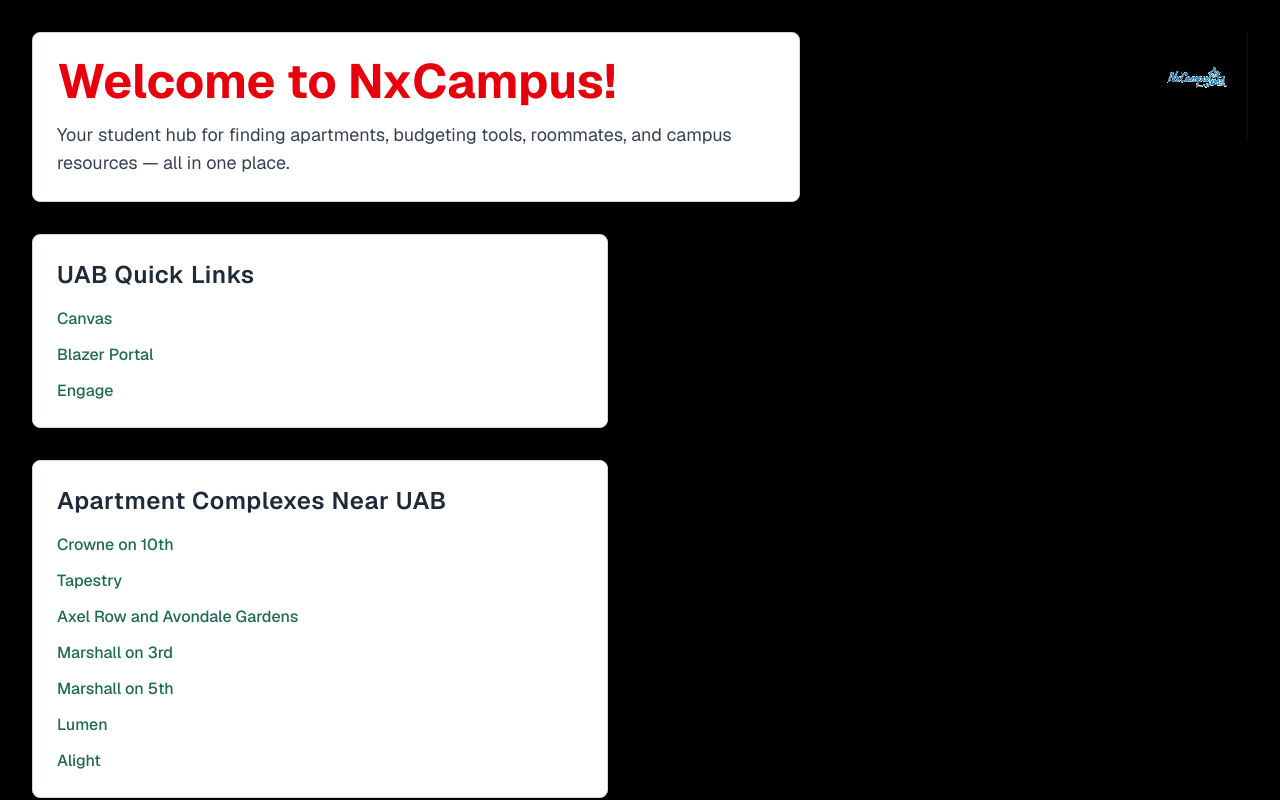
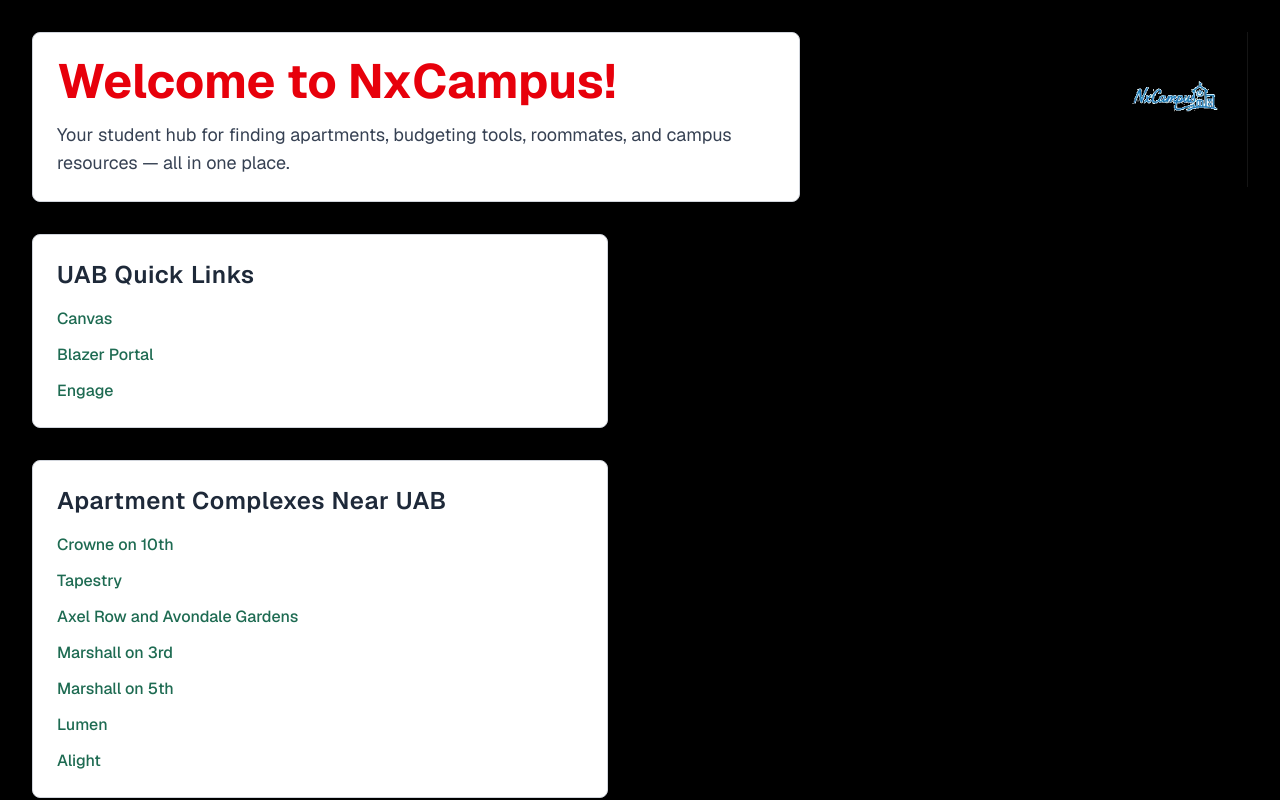
Before and after one commit to nesans24/nxcampus, a Next.js app: page / in a window 1280 px wide. Shown: the top 800 px of the page. Built offline with nearby package versions, Linux system fonts and the light colour scheme.

Commit message:
Update logo with transparency

```diff
--- a/src/app/page.js
+++ b/src/app/page.js
@@ -7,10 +7,10 @@
         <Image
           src="/nxcampus-logo.png"
           alt="NxCampus Logo"
-          width={140
+          width={200
 
           }
-          height={140
+          height={200
           }
           className="shadow-lg bg-transparent"
           style={{ backgroundColor: "transparent" }}
```
